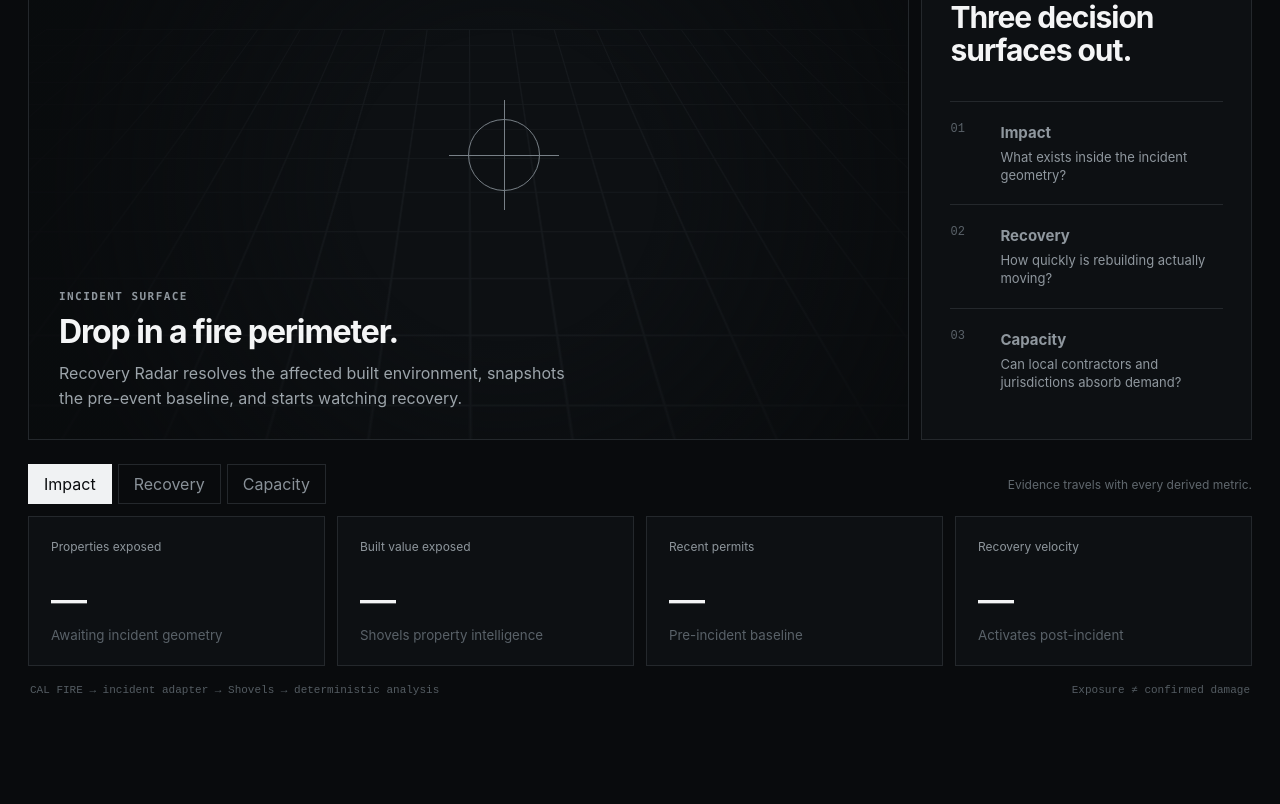
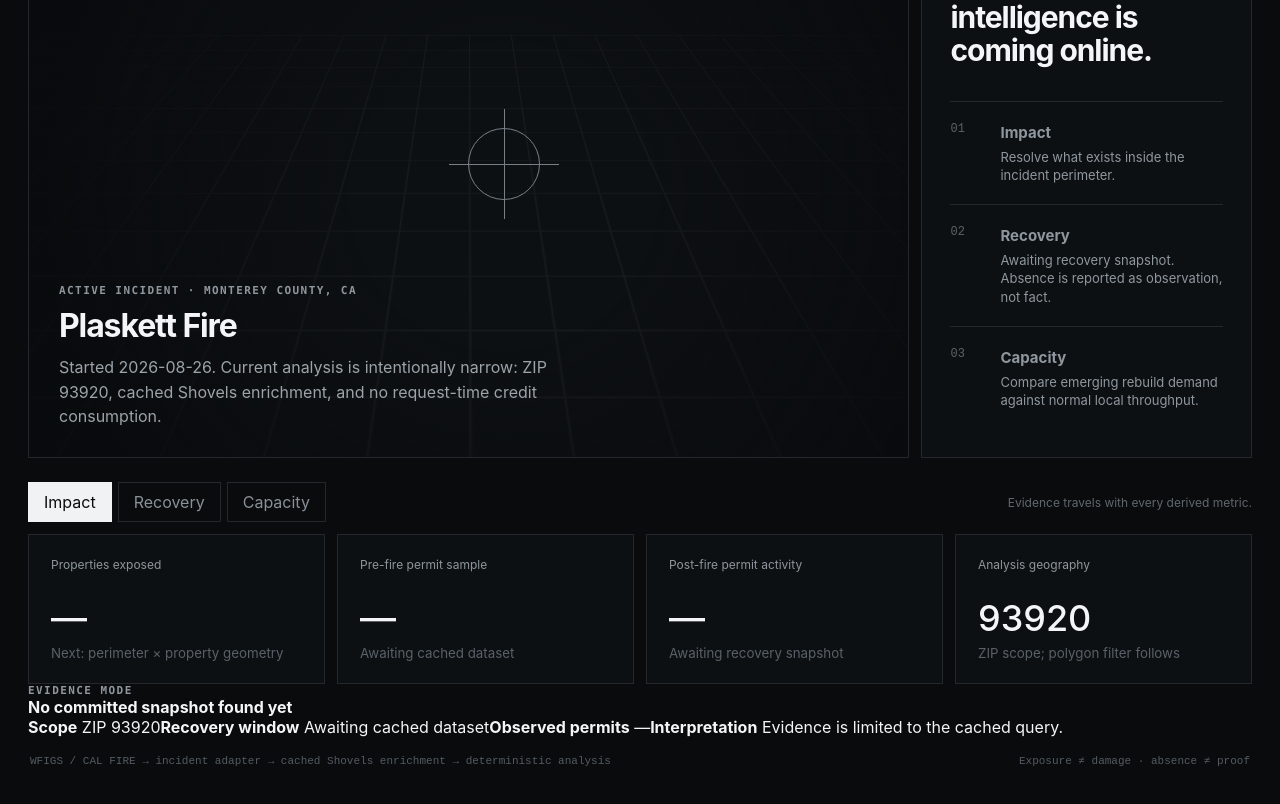
Before and after one commit to mewmix/recovery-radar, a React (Vite) app: page / in a window 1280 px wide. Shown: the part 300-1104 px from the top of the page. Before the commit the page ends 1042 px from the top, so only its background shows below. Built offline with nearby package versions, Linux system fonts and the light colour scheme; no server answers.

Commit message:
feat: surface observed recovery state from cached incident data

```diff
--- a/src/App.tsx
+++ b/src/App.tsx
@@ -1,11 +1,105 @@
-const demoMetrics = [
-  { label: "Properties exposed", value: "—", note: "Awaiting incident geometry" },
-  { label: "Built value exposed", value: "—", note: "Shovels property intelligence" },
-  { label: "Recent permits", value: "—", note: "Pre-incident baseline" },
-  { label: "Recovery velocity", value: "—", note: "Activates post-incident" },
-];
+import { useEffect, useMemo, useState } from "react";
+
+type Dataset = {
+  updatedAt?: string;
+  query?: {
+    geoId?: string;
+    permitFrom?: string;
+    permitTo?: string;
+  };
+  permitCount?: number;
+  permits?: unknown[];
+};
+
+type IncidentArtifact = {
+  slug?: string;
+  updatedAt?: string;
+  shovels?: {
+    datasets?: {
+      baseline?: Dataset;
+      recovery?: Dataset;
+    };
+  };
+};
+
+type Mode = "Impact" | "Recovery" | "Capacity";
+
+const INCIDENT = {
+  slug: "plaskett-2026",
+  name: "Plaskett Fire",
+  county: "Monterey County, CA",
+  startedAt: "2026-08-26",
+  geoId: "93920",
+};
+
+function formatWindow(dataset?: Dataset): string {
+  const from = dataset?.query?.permitFrom;
+  const to = dataset?.query?.permitTo;
+  return from && to ? `${from} → ${to}` : "Awaiting cached dataset";
+}
 
 export function App() {
+  const [mode, setMode] = useState<Mode>("Impact");
+  const [artifact, setArtifact] = useState<IncidentArtifact | null>(null);
+  const [snapshotState, setSnapshotState] = useState<"loading" | "ready" | "missing">("loading");
+
+  useEffect(() => {
+    let cancelled = false;
+    fetch(`/api/incidents/${INCIDENT.slug}`)
+      .then(async (response) => {
+        if (!response.ok) throw new Error("missing");
+        return response.json() as Promise<IncidentArtifact>;
+      })
+      .then((data) => {
+        if (cancelled) return;
+        setArtifact(data);
+        setSnapshotState("ready");
+      })
+      .catch(() => {
+        if (cancelled) return;
+        setSnapshotState("missing");
+      });
+    return () => { cancelled = true; };
+  }, []);
+
+  const baseline = artifact?.shovels?.datasets?.baseline;
+  const recovery = artifact?.shovels?.datasets?.recovery;
+  const recoveryCount = recovery?.permitCount;
+  const baselineCount = baseline?.permitCount;
+
+  const recoveryLabel = recoveryCount === 0
+    ? "No matching permits observed"
+    : recoveryCount == null
+      ? "Awaiting recovery snapshot"
+      : `${recoveryCount} observed permit${recoveryCount === 1 ? "" : "s"}`;
+
+  const metrics = useMemo(() => {
+    if (mode === "Recovery") {
+      return [
+        { label: "Observed recovery permits", value: recoveryCount == null ? "—" : String(recoveryCount), note: formatWindow(recovery) },
+        { label: "Signal state", value: recoveryCount === 0 ? "EARLY" : recoveryCount == null ? "—" : "ACTIVE", note: recoveryLabel },
+        { label: "Baseline sample", value: baselineCount == null ? "—" : String(baselineCount), note: formatWindow(baseline) },
+        { label: "Shovels geography", value: recovery?.query?.geoId ?? INCIDENT.geoId, note: "Big Sur / south coast scope" },
+      ];
+    }
+
+    if (mode === "Capacity") {
+      return [
+        { label: "Contractor pressure", value: "—", note: "Activates after contractor enrichment" },
+        { label: "Permit throughput", value: baselineCount == null ? "—" : String(baselineCount), note: "Current cached baseline sample" },
+        { label: "Approval friction", value: "—", note: "Jurisdiction metrics next" },
+        { label: "Capacity model", value: "PENDING", note: "No invented estimate before evidence" },
+      ];
+    }
+
+    return [
+      { label: "Properties exposed", value: "—", note: "Next: perimeter × property geometry" },
+      { label: "Pre-fire permit sample", value: baselineCount == null ? "—" : String(baselineCount), note: formatWindow(baseline) },
+      { label: "Post-fire permit activity", value: recoveryCount == null ? "—" : String(recoveryCount), note: recoveryLabel },
+      { label: "Analysis geography", value: INCIDENT.geoId, note: "ZIP scope; polygon filter follows" },
+    ];
+  }, [baseline, baselineCount, mode, recovery, recoveryCount, recoveryLabel]);
+
   return (
     <main className="shell">
       <header className="topbar">
@@ -13,40 +107,40 @@ export function App() {
           <span className="eyebrow">RECOVERY RADAR</span>
           <h1>Turn incident geometry into built-world intelligence.</h1>
         </div>
-        <span className="status"><i /> California · prototype</span>
+        <span className="status"><i /> {INCIDENT.name} · live prototype</span>
       </header>
 
       <section className="hero-grid">
         <article className="map-stage">
           <div className="map-grid" />
           <div className="map-copy">
-            <span className="eyebrow">INCIDENT SURFACE</span>
-            <strong>Drop in a fire perimeter.</strong>
-            <p>Recovery Radar resolves the affected built environment, snapshots the pre-event baseline, and starts watching recovery.</p>
+            <span className="eyebrow">ACTIVE INCIDENT · {INCIDENT.county.toUpperCase()}</span>
+            <strong>{INCIDENT.name}</strong>
+            <p>Started {INCIDENT.startedAt}. Current analysis is intentionally narrow: ZIP {INCIDENT.geoId}, cached Shovels enrichment, and no request-time credit consumption.</p>
           </div>
           <div className="crosshair" aria-hidden="true" />
         </article>
 
         <aside className="incident-card">
-          <span className="eyebrow">DEPLOYMENT MODEL</span>
-          <h2>One incident in.<br />Three decision surfaces out.</h2>
+          <span className="eyebrow">OBSERVATION STATE</span>
+          <h2>{recoveryCount === 0 ? "Recovery signal has not appeared yet." : "Incident intelligence is coming online."}</h2>
           <ol>
-            <li><b>01</b><span><strong>Impact</strong>What exists inside the incident geometry?</span></li>
-            <li><b>02</b><span><strong>Recovery</strong>How quickly is rebuilding actually moving?</span></li>
-            <li><b>03</b><span><strong>Capacity</strong>Can local contractors and jurisdictions absorb demand?</span></li>
+            <li><b>01</b><span><strong>Impact</strong>Resolve what exists inside the incident perimeter.</span></li>
+            <li><b>02</b><span><strong>Recovery</strong>{recoveryLabel}. Absence is reported as observation, not fact.</span></li>
+            <li><b>03</b><span><strong>Capacity</strong>Compare emerging rebuild demand against normal local throughput.</span></li>
           </ol>
         </aside>
       </section>
 
       <nav className="tabs" aria-label="Intelligence modes">
-        <button className="active">Impact</button>
-        <button>Recovery</button>
-        <button>Capacity</button>
+        {(["Impact", "Recovery", "Capacity"] as Mode[]).map((item) => (
+          <button key={item} className={mode === item ? "active" : ""} onClick={() => setMode(item)}>{item}</button>
+        ))}
         <span>Evidence travels with every derived metric.</span>
       </nav>
 
       <section className="metrics">
-        {demoMetrics.map((metric) => (
+        {metrics.map((metric) => (
           <article key={metric.label}>
             <span>{metric.label}</span>
             <strong>{metric.value}</strong>
@@ -55,9 +149,22 @@ export function App() {
         ))}
       </section>
 
+      <section className="evidence-panel">
+        <div>
+          <span className="eyebrow">EVIDENCE MODE</span>
+          <strong>{snapshotState === "ready" ? "Cached Shovels snapshot loaded" : snapshotState === "loading" ? "Loading cached evidence…" : "No committed snapshot found yet"}</strong>
+        </div>
+        <div className="evidence-facts">
+          <span><b>Scope</b> ZIP {recovery?.query?.geoId ?? INCIDENT.geoId}</span>
+          <span><b>Recovery window</b> {formatWindow(recovery)}</span>
+          <span><b>Observed permits</b> {recoveryCount ?? "—"}</span>
+          <span><b>Interpretation</b> {recoveryCount === 0 ? "No matching records observed; not proof of no activity." : "Evidence is limited to the cached query."}</span>
+        </div>
+      </section>
+
       <footer>
-        <span>CAL FIRE → incident adapter → Shovels → deterministic analysis</span>
-        <span>Exposure ≠ confirmed damage</span>
+        <span>WFIGS / CAL FIRE → incident adapter → cached Shovels enrichment → deterministic analysis</span>
+        <span>Exposure ≠ damage · absence ≠ proof</span>
       </footer>
     </main>
   );
```
